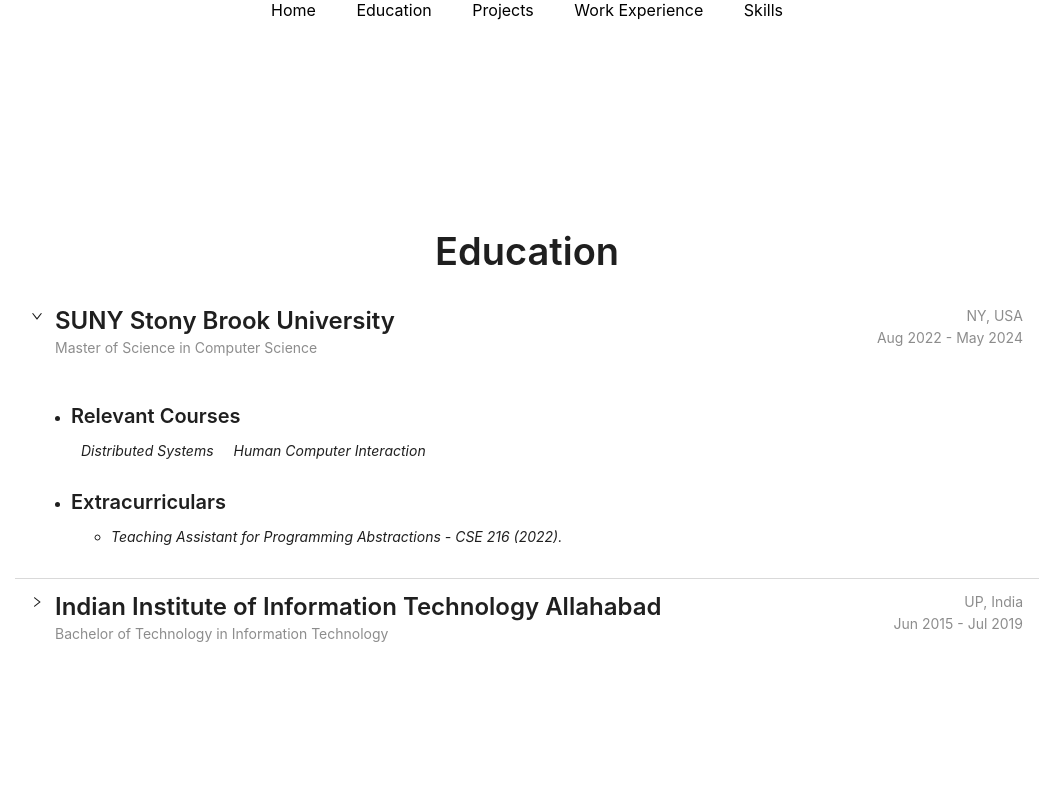
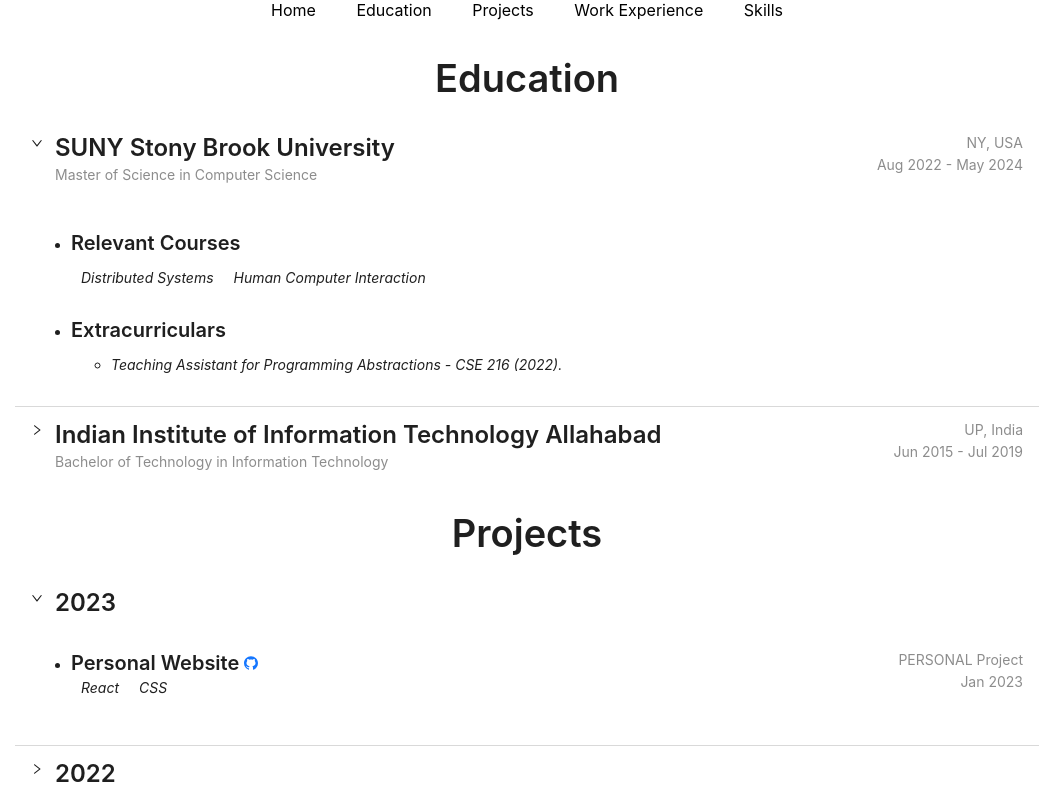
Before and after one commit to prajjawal05/personal-website, a React (Create React App) app: page / in a window 1280 px wide. Shown: the top 800 px of the page, without its empty margins (113-1167 px from the left). Built offline with nearby package versions, Linux system fonts and the light colour scheme.

Commit message:
added projects

```diff
--- a/src/components/Body/index.js
+++ b/src/components/Body/index.js
@@ -1,20 +1,21 @@
 import { Typography } from 'antd';
 import styled from 'styled-components';
 import Education from "../Education";
-
+import Projects from "../Projects";
 
 const { Title } = Typography;
 
-const StyledTitle = styled(Title)`
-
+const StyledTitle = styled(Title)`s
 `;
 
 
 const Body = () => (
     <div className="App">
         <header className="App-header" >
-            <StyledTitle align={"left"} level={1}>Education</StyledTitle>
-          <Education />
+            <StyledTitle level={1}>Education</StyledTitle>
+            <Education />
+            <StyledTitle level={1}>Projects</StyledTitle>
+            <Projects />
         </header>
       </div>
 );
--- /dev/null
+++ b/src/components/Projects/ItemLayout.js
@@ -0,0 +1,130 @@
+import { Typography, Tooltip } from 'antd';
+import { GithubOutlined } from '@ant-design/icons';
+import styled from 'styled-components';
+
+import { PROJECTS } from './config';
+
+const { Title, Text } = Typography;
+
+const StyledProject = styled.div`
+    margin-bottom: 20px;
+`;
+
+
+const StyledProjectMeta = styled.div`
+    display: flex;
+    justify-content: space-between;
+`;
+
+const StyledMeta = styled.div`
+    display: flex;
+    flex-direction: column;
+    align-items: space-between;
+    text-align: right;
+`;
+
+const StyledInfo = styled.div`
+    display: flex;
+    flex-direction: column;
+    align-items: space-between;
+    text-align: left;
+`;
+
+const StyledTechList = styled.ul`
+    padding: 0;
+    text-align: left;
+    margin-bottom: 10px;
+`;
+
+const StyledTech = styled.li`
+    display: inline-block;
+    margin: 0 10px;
+`;
+
+const StyledName = styled(Title)`
+    margin-top: 0px;
+    margin-bottom: 0px !important;
+`;
+
+const StyledYear = styled(Title)`
+    margin-top: 0px;
+    margin-bottom: 0px !important;
+    text-align: left;
+`;
+
+const StyledDescriptionItem = styled.li`
+    text-align: left;
+`;
+
+const StyledDescription = styled(Text)`
+`;
+
+const StyledProjectName = styled.div`
+    display: flex;
+    flex-direction: row;
+`;
+
+const StyledGithub = styled.a`
+    display: flex;
+    align-items: center;
+    margin-left: 5px;
+    cursor: pointer;
+    &:hover {
+        color: #ADD8E6;
+    }
+`;
+
+
+const ProjectInfo = ({ ...projectInfo }) => {
+    const { NAME: name, TECHNOLOGIES: techs, DURATION: duration, TYPE: type, DESCRIPTION: descriptions, GITHUB: github, INFO: info = '' } = projectInfo;
+    return (
+        <StyledProject>
+            <StyledProjectMeta>
+                <StyledInfo>
+                    <StyledProjectName>
+                        <Tooltip title={info}>
+                            <StyledName level={4}>{name}</StyledName>
+                        </Tooltip>
+                        {!!github && (
+                            <StyledGithub href={github} target="_blank" rel="noreferrer noopener">
+                                <GithubOutlined />
+                            </StyledGithub>
+                        )}
+                    </StyledProjectName>
+                    <StyledTechList>
+                        {techs.map((tech, index) => (
+                            <StyledTech><Text key={index} italic>{tech}</Text></StyledTech>
+                        ))}
+                    </StyledTechList>
+                </StyledInfo>
+                <StyledMeta>
+                    <Text type="secondary">{type}</Text>
+                    <Text type="secondary">{duration}</Text>
+                </StyledMeta>
+            </StyledProjectMeta>
+            {!!descriptions.length && (
+                <ul>
+                    {descriptions.map((desc, index) =>
+                        <StyledDescriptionItem key={index}>
+                            <StyledDescription>{desc}</StyledDescription>
+                        </StyledDescriptionItem>
+                    )}
+                </ul>
+            )}
+        </StyledProject>
+    );
+};
+
+const Content = ({ year }) => (
+    <ul>
+        {PROJECTS[year].map((projectInfo, index) => (
+            <li key={index}><ProjectInfo {...projectInfo} /></li>
+        ))}
+    </ul>
+);
+
+const Header = ({ year }) => (
+    <StyledYear level={3}>{year}</StyledYear>
+);
+
+export { Header, Content };
--- /dev/null
+++ b/src/components/Projects/config.js
@@ -0,0 +1,122 @@
+const PROJECT_TYPE = {
+    PERSONAL: "PERSONAL Project",
+    RESEARCH: "RESEARCH Project",
+    CLASSROOM: "CLASSROOM Project"
+}
+
+export const PROJECTS = {
+    2023: [{
+        NAME: 'Personal Website',
+        TYPE: PROJECT_TYPE.PERSONAL,
+        DURATION: 'Jan 2023',
+        TECHNOLOGIES: [
+            'React', 'CSS'
+        ],
+        DESCRIPTION: [
+        ],
+        GITHUB: 'https://github.com/prajjawal05/personal-website',
+    }],
+    2022: [{
+        NAME: 'Fault Tolerant Sharded Key Value Store',
+        TYPE: PROJECT_TYPE.CLASSROOM,
+        DURATION: 'Sep 2022 - Dec 2022',
+        TECHNOLOGIES: [
+            'C++'
+        ],
+        INFO: 'Contact me to get access to the codebase.',
+        DESCRIPTION: [
+            'The store was built in an incremental manner as a part of Distributed Systems class.',
+            'RAFT consensus was implemented.'
+        ]
+    }, {
+        NAME: 'Smart Audio Book reader',
+        TYPE: PROJECT_TYPE.CLASSROOM,
+        DURATION: 'Sep 2022 - Dec 2022',
+        TECHNOLOGIES: [
+            'Kivy',
+            'Python',
+            'Microsoft Azure'
+        ],
+        DESCRIPTION: [
+            'The project was done as a part of Human Computer Interaction class.',
+            'The application would convert any PDF into an audio book across platforms.',
+            'All the interaction was done using Microsoft Azure Cognitive services.'
+        ],
+        GITHUB: 'https://github.com/prajjawal05/book-reading-assistant',
+    }],
+    2020: [{
+        NAME: 'Reaction Maker',
+        TYPE: PROJECT_TYPE.PERSONAL,
+        DURATION: 'Jul 2020',
+        TECHNOLOGIES: [
+            'Python', 'React', 'AWS DynamoDB', 'AWS Cloudfront', 'AWS Lambda'
+        ],
+        DESCRIPTION: [
+            'An extensible framework that would sit over any UI to make reactions like instagram live.',
+            'It was used in Zoom calls during company events.'
+        ],
+        GITHUB: 'https://github.com/prajjawal05?tab=repositories&q=app-reactions&type=&language=&sort=',
+    }],
+    2018: [{
+        NAME: 'Learning Based CPU Frequency Governor ',
+        TYPE: PROJECT_TYPE.RESEARCH,
+        DURATION: 'Jan 2018 – Jun 2018',
+        INFO: 'Contact me to get access to the paper and report.',
+        TECHNOLOGIES: [
+            'Linux', 'C++'
+        ],
+        DESCRIPTION: [
+            'Study of frequency and temperature of CPU cores to create a governor that maintains frequency to save energy.',
+            'Built a Linear regression model for frequency and temperature.'
+        ]
+    }],
+    2017: [{
+        NAME: 'Modelling Synchronization in Many-Core Processors',
+        TYPE: PROJECT_TYPE.RESEARCH,
+        DURATION: 'Aug 2017 - Nov 2017',
+        INFO: 'Contact me to get access to the paper and report.',
+        TECHNOLOGIES: [
+            'Petrinet', 'Markov Chain'
+        ],
+        DESCRIPTION: [
+            'Modelled many core processors with sophisticated caching architecture and interconnection structure using Stochastic Petrinet.',
+        ]
+    }, {
+        NAME: 'Laptop Recommendation Expert Systems',
+        TYPE: PROJECT_TYPE.CLASSROOM,
+        DURATION: 'Aug 2017 - Nov 2017',
+        TECHNOLOGIES: [
+            'Prolog'
+        ],
+        DESCRIPTION: [
+            'The project was done as a part of Artificial Intelligence class.',
+            'A recommendation system that would suggest laptops to users based upon various parameters',
+        ],
+        GITHUB: 'https://github.com/prajjawal05/LaptopRecommendation-ExpertSystem',
+    }, {
+        NAME: 'Grade Portal',
+        TYPE: PROJECT_TYPE.CLASSROOM,
+        DURATION: 'Aug 2017 - Nov 2017',
+        TECHNOLOGIES: [
+            'Java', 'Java Swing', 'JDBC'
+        ],
+        DESCRIPTION: [
+            'The project was done as a part of Software Engineering class.',
+            'It can be used to manage grades of students.'
+        ],
+        GITHUB: 'https://github.com/prajjawal05/Grade-Portal',
+    }],
+    2016: [{
+        NAME: 'Human Resource Management System',
+        TYPE: PROJECT_TYPE.CLASSROOM,
+        DURATION: 'Aug 2016 - Nov 2016',
+        TECHNOLOGIES: [
+            'Java', 'Java Swing', 'JDBC'
+        ],
+        DESCRIPTION: [
+            'The project was done as a part of Object Oriented Methodologies class.',
+            'It can be used to manage, request and grant leaves.',
+        ],
+        GITHUB: 'https://github.com/prajjawal05/HRMS-Java-Project',
+    }]
+}
--- /dev/null
+++ b/src/components/Projects/index.js
@@ -0,0 +1,38 @@
+import { Collapse } from 'antd';
+import styled from 'styled-components';
+import { Header, Content } from './ItemLayout';
+import { PROJECTS } from './config';
+
+const { Panel } = Collapse;
+
+const StyledCollapse = styled(Collapse)`
+    min-width: 80%;
+    max-width: 80%;
+    background-color: #ffffff;
+`;
+
+
+const Projects = () => {
+    const years = Object.keys(PROJECTS).sort();
+    years.reverse();
+
+    return (
+        <>
+            <StyledCollapse
+                accordion
+                bordered={false}
+                defaultActiveKey={years[0]}
+                className="site-collapse-custom-collapse"
+            >
+            {years.map(year => (
+                <Panel header={<Header year={year} />} key={year}>
+                    <Content year={year} />
+                </Panel>
+            ))}
+            </StyledCollapse>
+        </>
+    );
+
+};
+
+  export default Projects;
```
